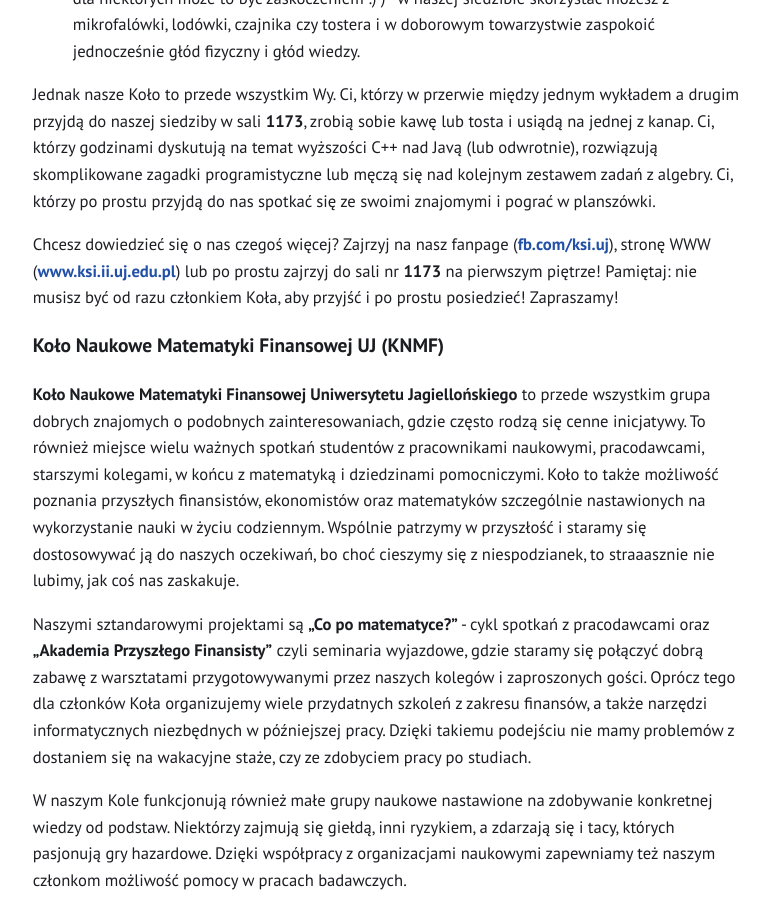
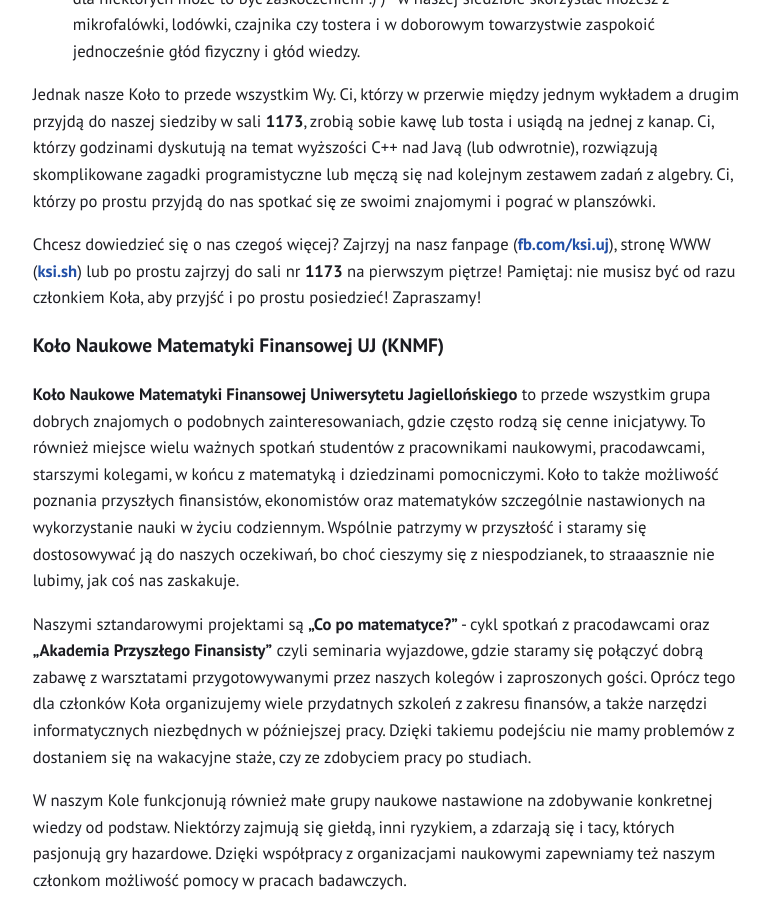
Before and after one commit to KSIUJ/informator, a Jekyll site: the page built from pages/organizacje.md, in a window 1280 px wide and 900 px high, scrolled down 2781 px. Shown: the whole window, without its empty margins (254-1023 px from the left). Built offline with Jekyll 4.4.1, drawn with Linux system fonts in a browser that asks for light colours.

Commit message:
ksi.sh domain

```diff
--- a/pages/organizacje.md
+++ b/pages/organizacje.md
@@ -57,7 +57,7 @@ Wszystkich chętnych, aby do nad dołączyć zapraszany do naszego pokoju **1008
 
 Jednak nasze Koło to przede wszystkim Wy. Ci, którzy w przerwie między jednym wykładem a drugim przyjdą do naszej siedziby w sali **1173**, zrobią sobie kawę lub tosta i usiądą na jednej z kanap. Ci, którzy godzinami dyskutują na temat wyższości C++ nad Javą (lub odwrotnie), rozwiązują skomplikowane zagadki programistyczne lub męczą się nad kolejnym zestawem zadań z algebry. Ci, którzy po prostu przyjdą do nas spotkać się ze swoimi znajomymi i pograć w planszówki.
 
-Chcesz dowiedzieć się o nas czegoś więcej? Zajrzyj na nasz fanpage (**[fb.com/ksi.uj](http://fb.com/ksi.uj)**), stronę WWW (**[www.ksi.ii.uj.edu.pl](http://www.ksi.ii.uj.edu.pl)**) lub po prostu zajrzyj do sali nr **1173** na pierwszym piętrze! Pamiętaj: nie musisz być od razu członkiem Koła, aby przyjść i po prostu posiedzieć! Zapraszamy!
+Chcesz dowiedzieć się o nas czegoś więcej? Zajrzyj na nasz fanpage (**[fb.com/ksi.uj](http://fb.com/ksi.uj)**), stronę WWW (**[ksi.sh](http://ksi.sh)**) lub po prostu zajrzyj do sali nr **1173** na pierwszym piętrze! Pamiętaj: nie musisz być od razu członkiem Koła, aby przyjść i po prostu posiedzieć! Zapraszamy!
 
 
 
```
